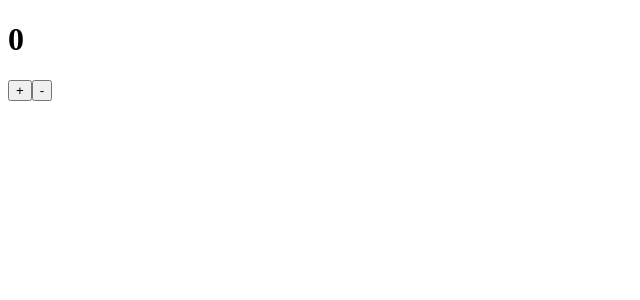
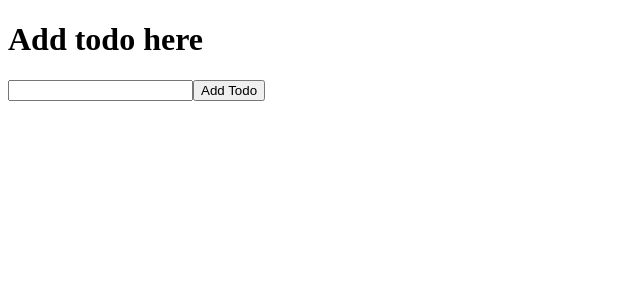
Before and after one commit to AndreiMotinga/redux-tut, a React (Create React App) app: page / in a window 1280 px wide. Shown: the top 300 px of the page, without its empty margins (0-640 px from the left). Built offline with nearby package versions, Linux system fonts and the light colour scheme.

Commit message:
allows adding todo

```diff
--- a/src/index.js
+++ b/src/index.js
@@ -1,39 +1,101 @@
 import React from 'react';
+import { Component } from 'react';
 import ReactDOM from 'react-dom';
 // import expect from 'expect';
-import { createStore } from 'redux'
+// import deepFreeze from 'deep-freeze';
+import { createStore, combineReducers } from 'redux';
 
-const counter = (state = 0, action) => {
+const todo = (state, action) => {
   switch(action.type) {
-    case('INCREMENT'):
-      console.log("increment")
-      return state + 1;
-    case('DECREMENT'):
-      console.log("decrement")
-      return state - 1;
+    case 'ADD_TODO':
+      return {
+        id: action.id,
+        text: action.text,
+        completed: false
+      };
+    case 'TOGGLE_TODO':
+      if(state.id !== action.id) {
+        return state;
+      }
+
+      return {
+        ...state,
+        completed: !state.completed
+      }
+    default:
+      return state;
+  }
+};
+
+const todos = (state = [], action) => {
+  switch (action.type) {
+    case 'ADD_TODO':
+      return [
+        ...state,
+        todo(undefined, action)
+      ];
+    case 'TOGGLE_TODO':
+      return state.map(t => todo(t, action));
     default:
       return state;
   }
 }
 
-const store = createStore(counter);
+const visibilityFilter = (state = "SET_VISIBILITY_FILTER", action) => {
+  switch (action.type) {
+    case "SET_VISIBILITY_FILTER":
+      return action.filter;
+    default:
+      return state;
+  }
+}
 
-// component
-const Counter = ({ value, onIncrement, onDecrement }) => (
-  <div>
-    <h1>{value}</h1>
-    <button onClick={onIncrement}>+</button>
-    <button onClick={onDecrement}>-</button>
-  </div>
-)
+const todoApp = combineReducers({ todos, visibilityFilter });
+const store = createStore(todoApp);
+
+            // store.dispatch({
+            //   type: "ADD_TODO",
+            //   text: "Text",
+            //   id: nextTodoId++
+            // })
+
+let nextTodoId = 0;
+
+class TodoApp extends Component {
+  render() {
+    return (
+      <div>
+        <h1>Add todo here</h1>
+        <form>
+          <input ref={(node) => {
+            this.input = node;
+          }} />
+          <button type="submit" onClick={(e) => {
+            e.preventDefault();
+            store.dispatch({
+              type: "ADD_TODO",
+              id: nextTodoId++,
+              text: this.input.value,
+            })
+            this.input.value = '';
+          }}>
+            Add Todo
+          </button>
+        </form>
+        <ul>
+          {this.props.todos.map(todo => {
+            return <li key={todo.id}>{todo.text}</li>
+          })}
+        </ul>
+      </div>
+    )
+  }
+}
 
 const render = () => {
   ReactDOM.render(
-      <Counter value={store.getState()}
-               onIncrement={() => store.dispatch({ type: "INCREMENT" })}
-               onDecrement={() => store.dispatch({ type: "DECREMENT" })}
-               />,
-    document.getElementById("root")
+    <TodoApp todos={store.getState().todos}/>,
+    document.getElementById('root')
   );
 }
 
```
